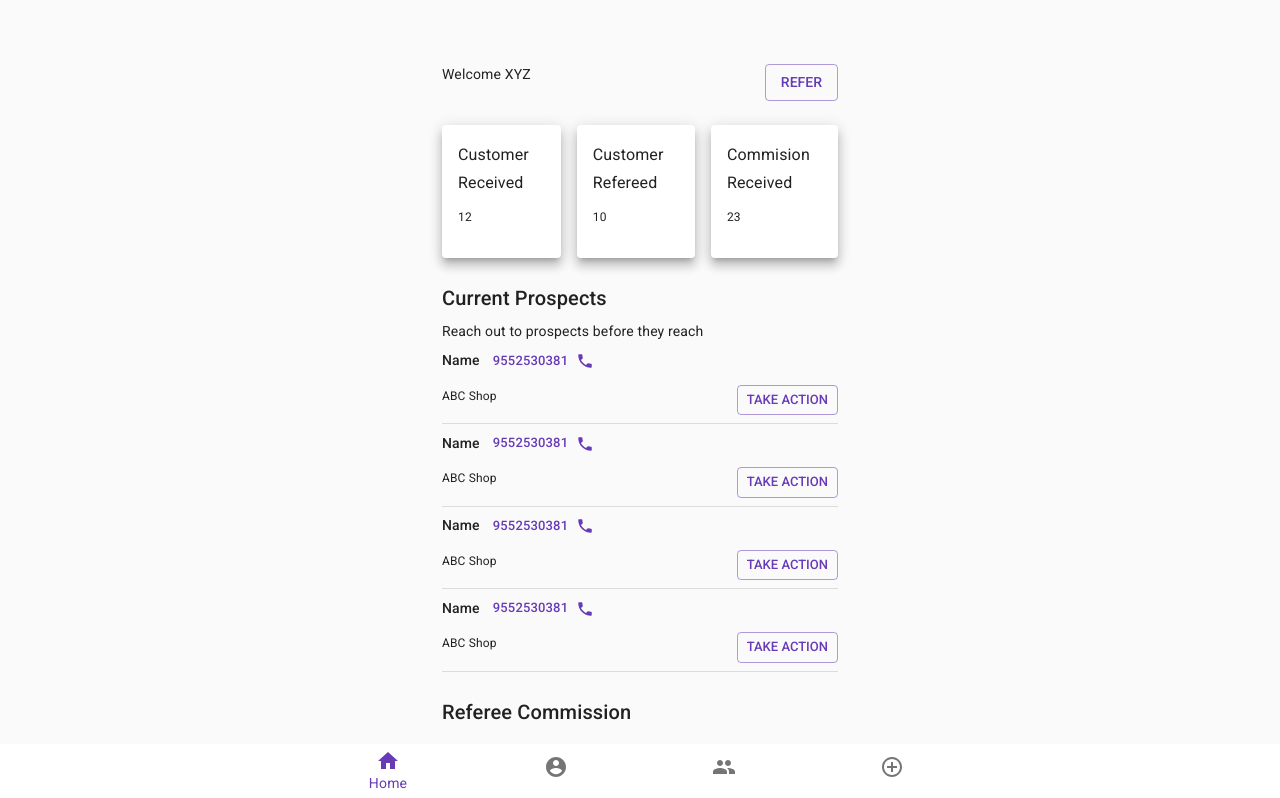
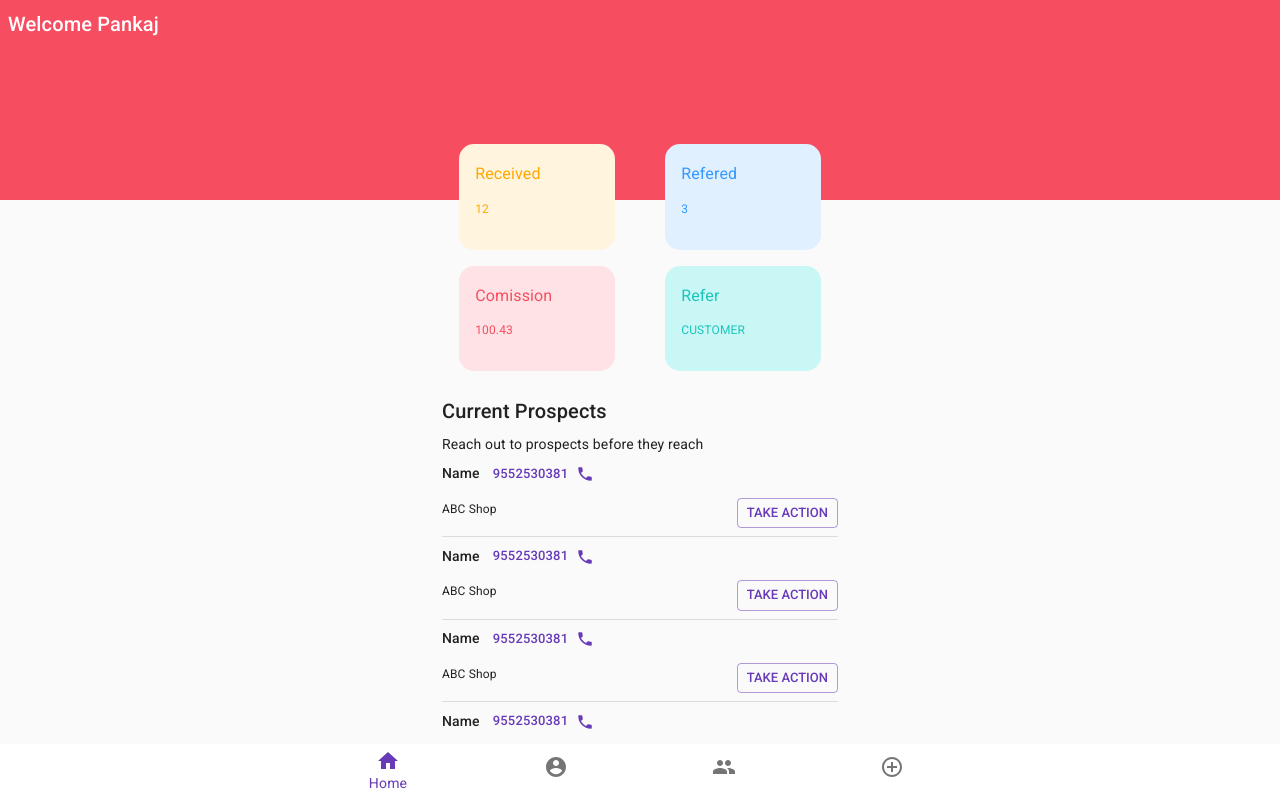
Before and after one commit to pankzagrwal/share2d, a React (Create React App) app: page / in a window 1280 px wide. Shown: the top 798 px of the page. Built offline with nearby package versions, Linux system fonts and the light colour scheme; sample sign-in values are in the browser's storage.

Commit message:
Update dashboard.js

```diff
--- a/src/components/Dashboard/dashboard.js
+++ b/src/components/Dashboard/dashboard.js
@@ -1,6 +1,5 @@
 import React from 'react';
 import {
-    Button,
     Container,
     Grid,
     Typography,
@@ -17,50 +16,43 @@ import Referee from '../Referee/referee.js';
 import Referal from '../Referal/referal.js';
 
 const useStyles = makeStyles((theme) => ({
+  backgroundContainer: {
+      backgroundColor: '#f64e60',
+      height: '200px',
+      color: 'white',
+  },
+  name: {
+      padding: theme.spacing(1)
+  },
   paper: {
-    marginTop: theme.spacing(8),
+    marginTop: theme.spacing(-7),
     marginBottom: theme.spacing(7),
     display: 'flex',
     flexDirection: 'column',
     alignItems: 'center',
   },
-  summaryCard: {
-      flexWrap: 'noWrap'
+  box: {
+    borderRadius: '15px',
+    boxShadow: 'none',
+  },
+  received: {
+      backgroundColor: '#fff4de',
+      color: '#ffa800'
+  },
+  refered: {
+      backgroundColor: '#e1f0ff',
+      color: '#3699ff'
+  },
+  comission: {
+      backgroundColor: '#ffe2e5',
+      color: '#f64e60'
+  },
+  refer: {
+      backgroundColor: '#c9f7f5',
+      color: '#1bc5bd'
   }
 }));
 
-const summaryList = [
-    {
-        title: 'Customer Received',
-        value: 12
-    },
-    {
-        title: 'Customer Refereed',
-        value: 10
-    },
-    {
-        title: 'Commision Received',
-        value: 23
-    }
-]
-
-const SummaryCard = ({
-    title,
-    value
-}) => {
-    return (
-        <Card raised>
-            <CardContent>
-            <Typography variant="subtitle1" gutterBottom>
-               {title}
-            </Typography>
-            <Typography variant="overline" display="block">
-                {value}
-            </Typography>
-            </CardContent>
-        </Card>
-    )
-}
 
 const Dashboard = () => {
     const classes = useStyles();
@@ -70,27 +62,70 @@ const Dashboard = () => {
         history.push("/ReferBuddy");
     }
     return (
+        <>
+        <Grid container className={classes.backgroundContainer}>
+            <Grid item xs={12}>
+                <Grid container justify='space-between'>
+                    <Grid item>
+                        <Typography variant="h6" className={classes.name}>
+                            Welcome Pankaj
+                        </Typography>
+                    </Grid>
+                </Grid>
+            </Grid>
+        </Grid>
          <Container maxWidth='xs' justify='center' className={classes.paper}>
                 <Grid container spacing={3} justify='space-between' alignItems="center">
                     <Grid item xs={12}>
-                       <Grid container justify='space-between'>
-                            <Grid item>
-                                Welcome XYZ
+                        <Grid container justify="space-around" spacing={2} className={classes.summaryCard}>
+                            <Grid item xs={5}>
+                                <Card className={`${classes.box} ${classes.received}`}>
+                                    <CardContent>
+                                    <Typography variant="subtitle1" gutterBottom>
+                                        Received
+                                    </Typography>
+                                    <Typography variant="overline" display="block">
+                                        12
+                                    </Typography>
+                                    </CardContent>
+                                </Card>
                             </Grid>
-                            <Grid item>
-                                <Button variant="outlined" color="primary" onClick={handleRefer}>
-                                    Refer
-                                </Button>
+                            <Grid item xs={5}>
+                                <Card className={`${classes.box} ${classes.refered}`}>
+                                    <CardContent>
+                                    <Typography variant="subtitle1" gutterBottom>
+                                     Refered
+                                    </Typography>
+                                    <Typography variant="overline" display="block">
+                                        3
+                                    </Typography>
+                                    </CardContent>
+                                </Card>
                             </Grid>
-                       </Grid>
-                    </Grid>
-                    <Grid item xs={12}>
-                        <Grid container justify="space-between" spacing={2} className={classes.summaryCard}>
-                            {summaryList.map(({title, value}) => (
-                                <Grid key={value} item>
-                                    <SummaryCard title={title} value={value} />
-                                </Grid>
-                            ))}
+                            <Grid item xs={5}>
+                                <Card className={`${classes.box} ${classes.comission}`}>
+                                    <CardContent>
+                                    <Typography variant="subtitle1" gutterBottom>
+                                        Comission
+                                    </Typography>
+                                    <Typography variant="overline" display="block">
+                                        100.43
+                                    </Typography>
+                                    </CardContent>
+                                </Card>
+                            </Grid>
+                            <Grid item xs={5}>
+                                <Card className={`${classes.box} ${classes.refer}`}>
+                                    <CardContent>
+                                    <Typography variant="subtitle1" gutterBottom>
+                                        Refer
+                                    </Typography>
+                                    <Typography variant="overline" display="block" onClick={handleRefer}>
+                                        Customer
+                                    </Typography>
+                                    </CardContent>
+                                </Card>
+                            </Grid>
                         </Grid>
                     </Grid>
                     <Grid item xs={12}>
@@ -105,6 +140,7 @@ const Dashboard = () => {
                 </Grid>
 
          </Container>
+        </>
     )
 }
 
```
